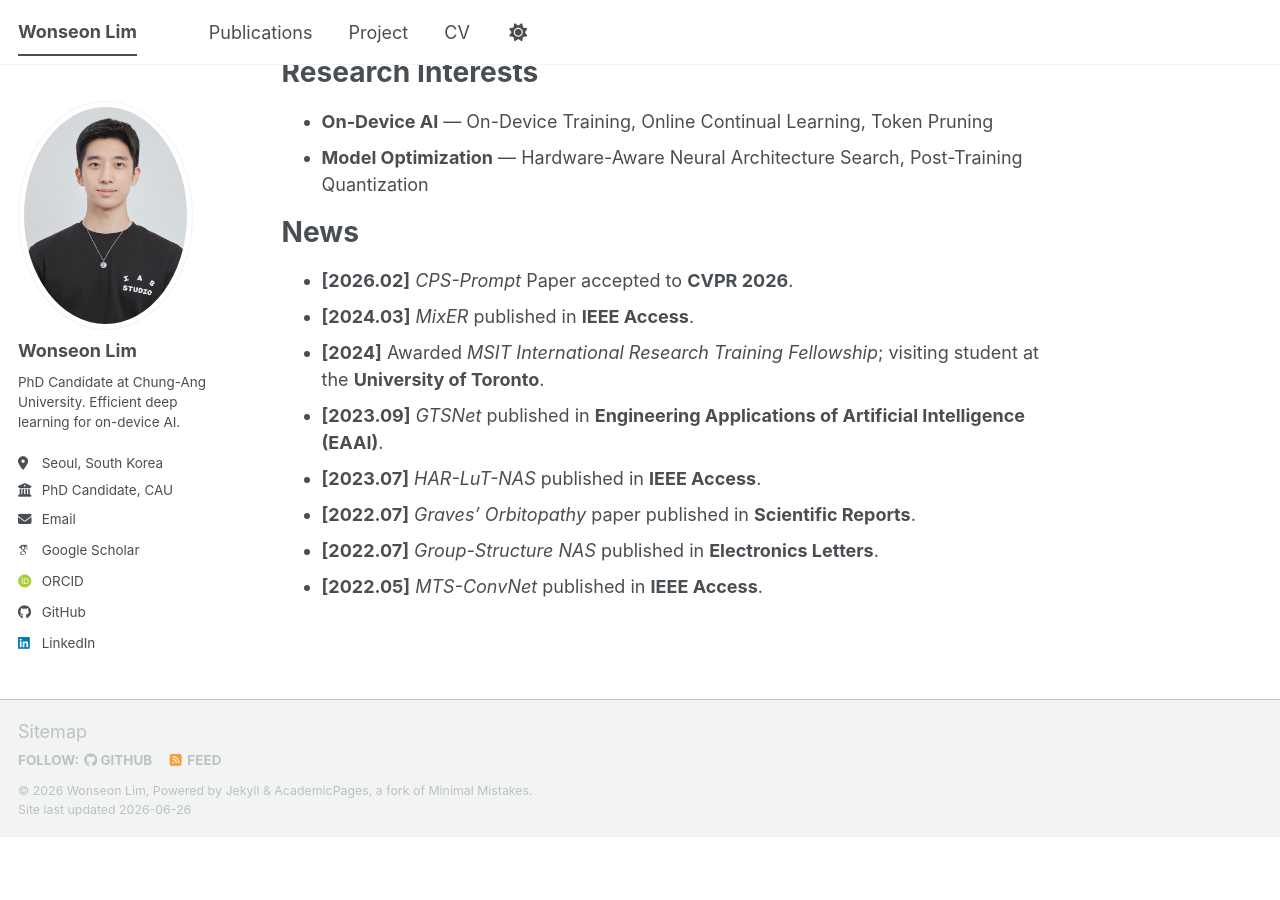
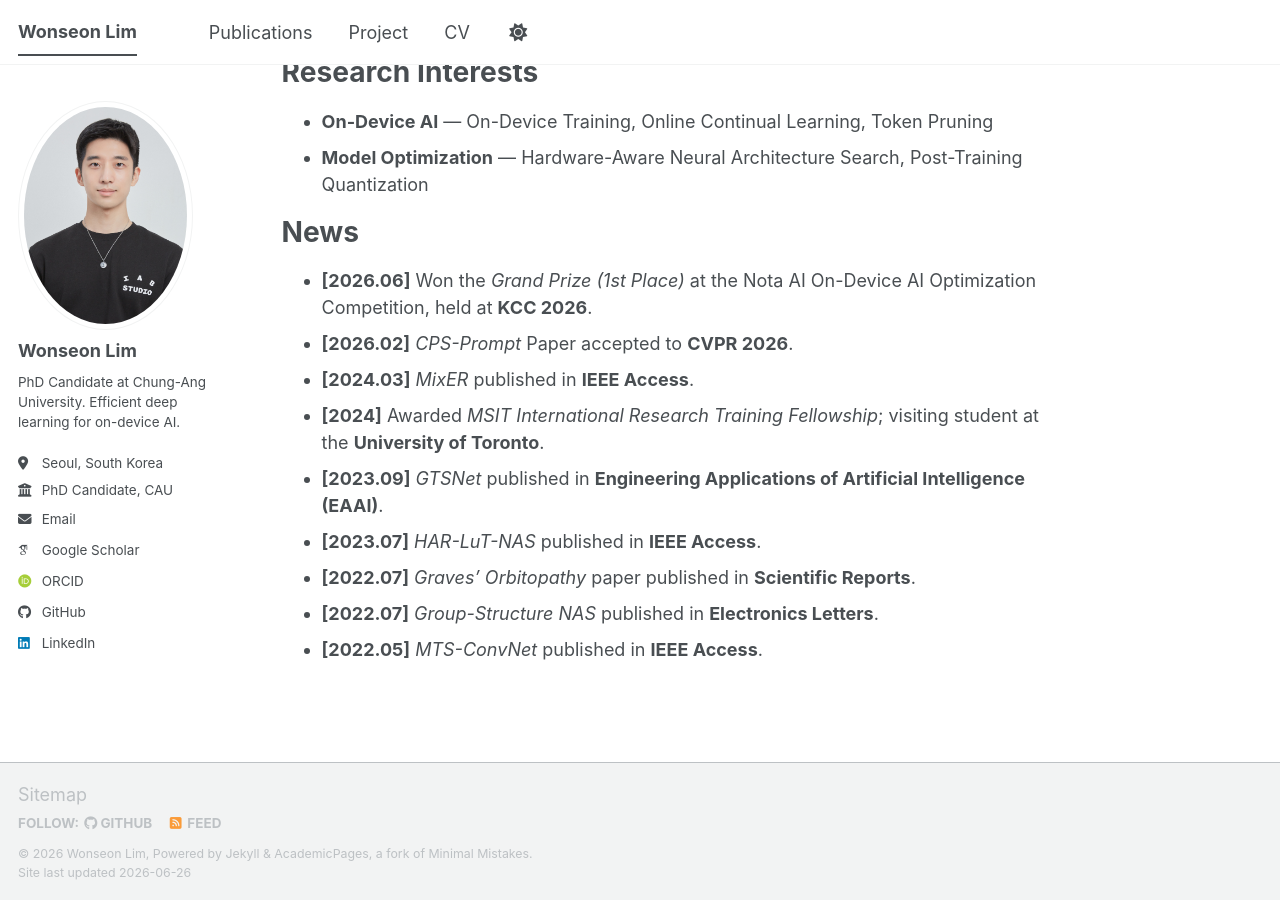
Before and after one commit to laymond1/laymond1.github.io, a Jekyll site: the page built from _pages/about.md, in a window 1280 px wide and 900 px high, scrolled down 663 px. Built offline with Jekyll 4.4.1, drawn with Linux system fonts in a browser that asks for light colours; some web fonts are replaced; a script bundle is joined from its source files by our own code; library files that are not in the unit come from our copies; before the commit the page ends 1500 px from its top, so only the background shows below that.

Commit message:
Update profile and CV

```diff
--- a/_pages/about.md
+++ b/_pages/about.md
@@ -30,6 +30,7 @@ Research Interests
 News
 ======
 
+- **[2026.06]** Won the *Grand Prize (1st Place)* at the Nota AI On-Device AI Optimization Competition, held at **KCC 2026**.
 - **[2026.02]** *CPS-Prompt* Paper accepted to **CVPR 2026**.
 - **[2024.03]** *MixER* published in **IEEE Access**.
 - **[2024]** Awarded *MSIT International Research Training Fellowship*; visiting student at the **University of Toronto**.
```
Also changed, not shown: 2 other files.
